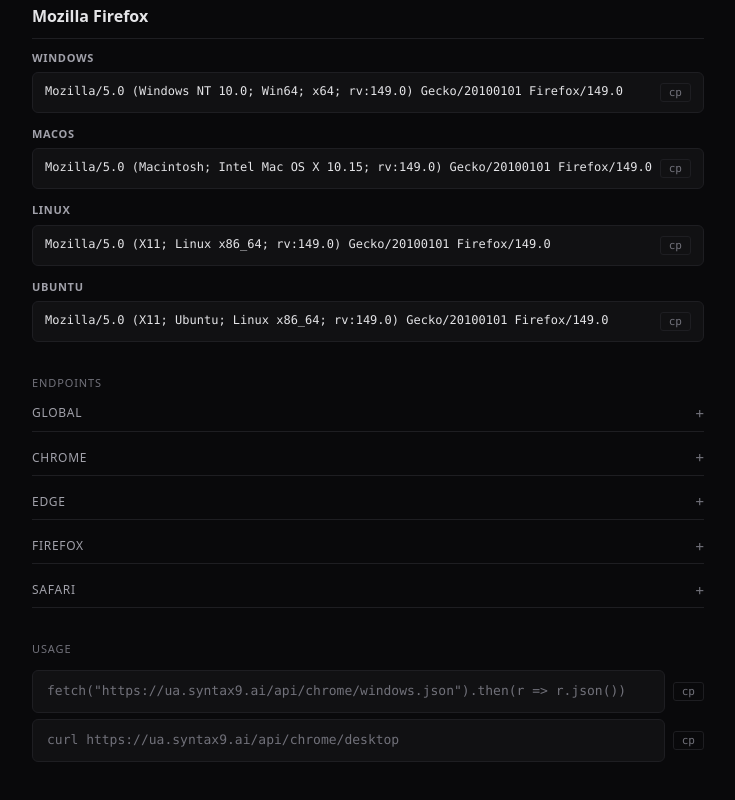
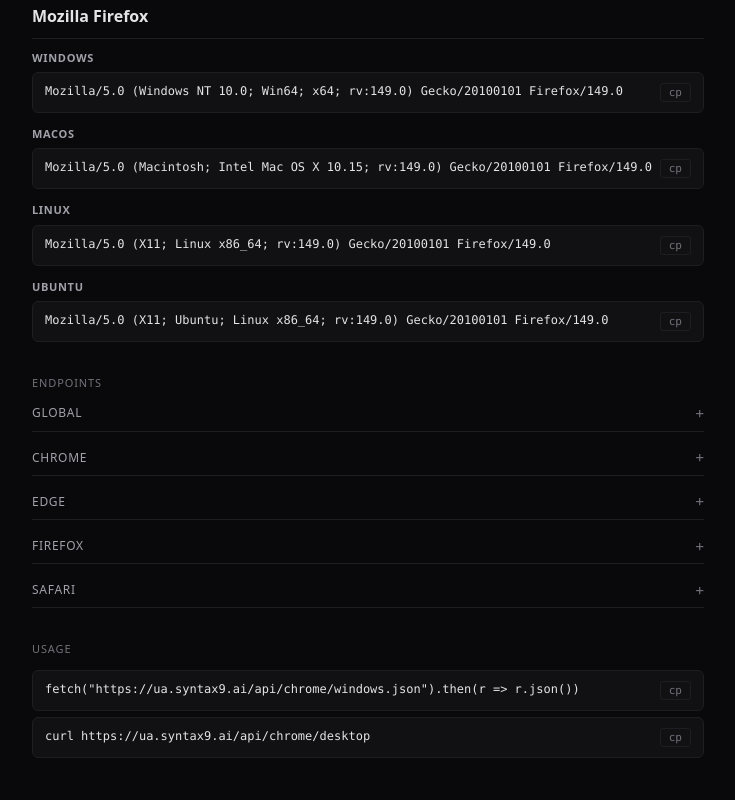
Before and after one commit to 0xMarcio/ua-registry, a website: page docs/index.html in a window 1280 px wide. Shown: the part 900-1700 px from the top of the page, without its empty margins (272-1007 px from the left). Drawn offline with Linux system fonts and the light colour scheme.

Commit message:
Align usage copy buttons with UA cards

```diff
--- a/docs/index.html
+++ b/docs/index.html
@@ -43,12 +43,16 @@
         <h2>Usage</h2>
         <div id="usage-list">
           <div class="usage-example">
-            <pre><code>fetch("https://ua.syntax9.ai/api/chrome/windows.json").then(r =&gt; r.json())</code></pre>
-            <button class="copy-btn usage-copy" type="button" data-copy='fetch("https://ua.syntax9.ai/api/chrome/windows.json").then(r =&gt; r.json())'>cp</button>
+            <div class="ua-value">
+              <div class="ua-code">fetch("https://ua.syntax9.ai/api/chrome/windows.json").then(r =&gt; r.json())</div>
+              <button class="copy-btn usage-copy" type="button" data-copy='fetch("https://ua.syntax9.ai/api/chrome/windows.json").then(r =&gt; r.json())'>cp</button>
+            </div>
           </div>
           <div class="usage-example">
-            <pre><code>curl https://ua.syntax9.ai/api/chrome/desktop</code></pre>
-            <button class="copy-btn usage-copy" type="button" data-copy="curl https://ua.syntax9.ai/api/chrome/desktop">cp</button>
+            <div class="ua-value">
+              <div class="ua-code">curl https://ua.syntax9.ai/api/chrome/desktop</div>
+              <button class="copy-btn usage-copy" type="button" data-copy="curl https://ua.syntax9.ai/api/chrome/desktop">cp</button>
+            </div>
           </div>
         </div>
       </section>
--- a/docs/styles.css
+++ b/docs/styles.css
@@ -241,25 +241,8 @@ details summary:hover h2{
 .copy-btn:hover{color:var(--text);border-color:var(--accent)}
 
 /* ---- usage ---- */
-.usage-example{
-  display:grid;
-  grid-template-columns:1fr auto;
-  align-items:center;
-  gap:0.5rem;
-}
-
 .usage-example + .usage-example{
   margin-top:0.375rem;
-}
-
-pre{
-  margin-top:0;
-  padding:0.625rem 0.875rem;
-  background:var(--surface);
-  border:1px solid var(--border);
-  border-radius:6px;
-  color:var(--dim);
-  overflow-x:auto;
 }
 
 .usage-copy{
```
Also changed, not shown: scripts/write-endpoints.mjs (+8 -21 lines), tests/endpoints.test.mjs (+2 -0 lines).
